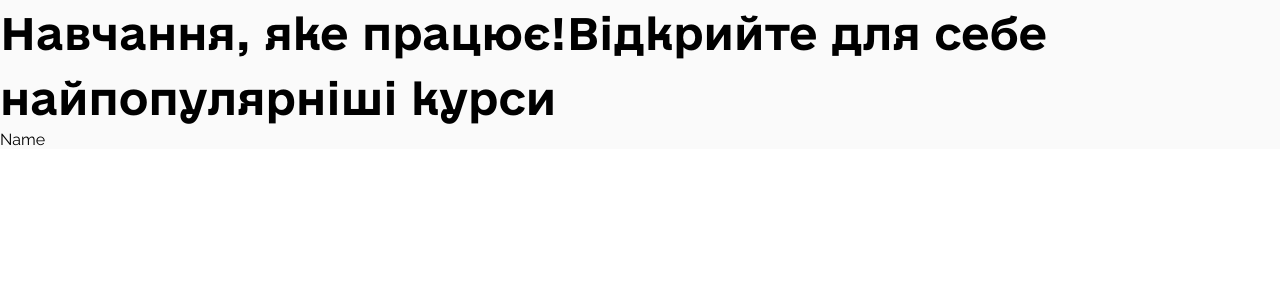
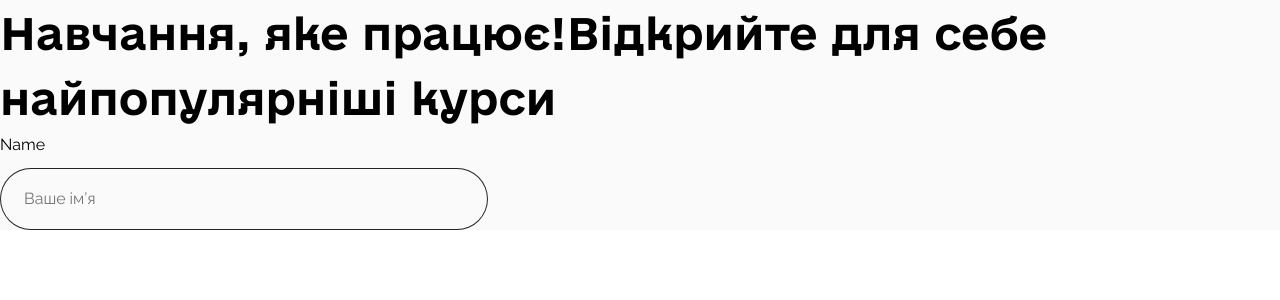
Before and after one commit to kashtan1231/landing-academy, a Vue app: page / in a window 1280 px wide. Shown: the top 300 px of the page. Built offline with nearby package versions, Linux system fonts and the light colour scheme.

Commit message:
created BaseInput

```diff
--- a/src/App.vue
+++ b/src/App.vue
@@ -1,12 +1,28 @@
 <template>
   <div>
     <h1>Навчання, яке працює!Відкрийте для себе найпопулярніші курси</h1>
-    <BaseInput label="Name" />
+    <BaseInput
+      v-model="name"
+      @checkField="checkField"
+      :isError="isError"
+      errorMsg="asdasd"
+      placeholder="Ваше ім’я"
+      label="Name"
+    />
   </div>
 </template>
 
 <script setup lang="ts">
+import { ref } from "vue";
 import BaseInput from "./components/BaseComponents/BaseInput.vue";
+const name = ref("");
+let isError = ref(false);
+
+const checkField = (): void => {
+  console.log("hi");
+
+  isError.value = true;
+};
 </script>
 
 <style lang="scss">
--- a/src/components/BaseComponents/BaseInput.vue
+++ b/src/components/BaseComponents/BaseInput.vue
@@ -1,23 +1,76 @@
 <template>
   <div class="base-input">
-    <label for="input">{{ label }}</label>
-    <input @input="onInput" :value="modelValue" type="text" />
+    <label class="base-input__label" for="input">{{ label }}</label>
+    <input
+      :class="['base-input__input', { error: isError }]"
+      @blur="checkField"
+      @input="onInput"
+      :value="modelValue"
+      :placeholder="placeholder"
+      type="text"
+      id="input"
+    />
+    <p v-if="isError" class="base-input__error">{{ errorMsg }}</p>
   </div>
 </template>
 
 <script setup lang="ts">
-const props = defineProps<{ label: string; modelValue: string }>();
+const props = defineProps<{
+  label: string;
+  modelValue: string;
+  placeholder: string;
+  errorMsg: string;
+  isError: boolean;
+}>();
+const emit = defineEmits<{
+  (e: "update:modelValue", value: string): void;
+  (e: "checkField"): void;
+}>();
+
+const checkField = (): void => {
+  emit("checkField");
+};
 
 const onInput = (event: Event): void => {
-  console.log(event.target.value);
+  const target = event.target as HTMLInputElement;
+  emit("update:modelValue", target.value);
 };
 </script>
 
 <style lang="scss">
-#app {
-  font-family: $font-family-default;
-  -webkit-font-smoothing: antialiased;
-  -moz-osx-font-smoothing: grayscale;
-  background-color: $gray;
+.base-input {
+  display: flex;
+  flex-direction: column;
+  width: 100%;
+  max-width: 488px;
+
+  &__label {
+    @extend p;
+    margin-bottom: 8px;
+    font-weight: 400;
+    line-height: 30px;
+  }
+
+  &__input {
+    @extend p;
+    padding: 16px 24px;
+    box-shadow: inset 0 0 0 1px $black;
+    border-radius: 32px;
+    background-color: $gray;
+    font-weight: 400;
+    line-height: 30px;
+    caret-color: $purple;
+  }
+
+  &__error {
+    margin-top: 8px;
+    font-weight: 400;
+    line-height: 30px;
+    color: $red;
+  }
+
+  .error {
+    box-shadow: inset 0 0 0 1px $red;
+  }
 }
 </style>
--- a/src/design/colors.scss
+++ b/src/design/colors.scss
@@ -5,3 +5,4 @@ $black: #232323;
 $gray: #fafafa;
 $gray-dark: #4f4f4f;
 $white: #ffffff;
+$red: #eb5757;
--- a/src/design/default.scss
+++ b/src/design/default.scss
@@ -2,6 +2,11 @@
   margin: 0;
   padding: 0;
   box-sizing: border-box;
+}
+
+::selection {
+  background-color: $purple;
+  color: $white;
 }
 
 button {
```
